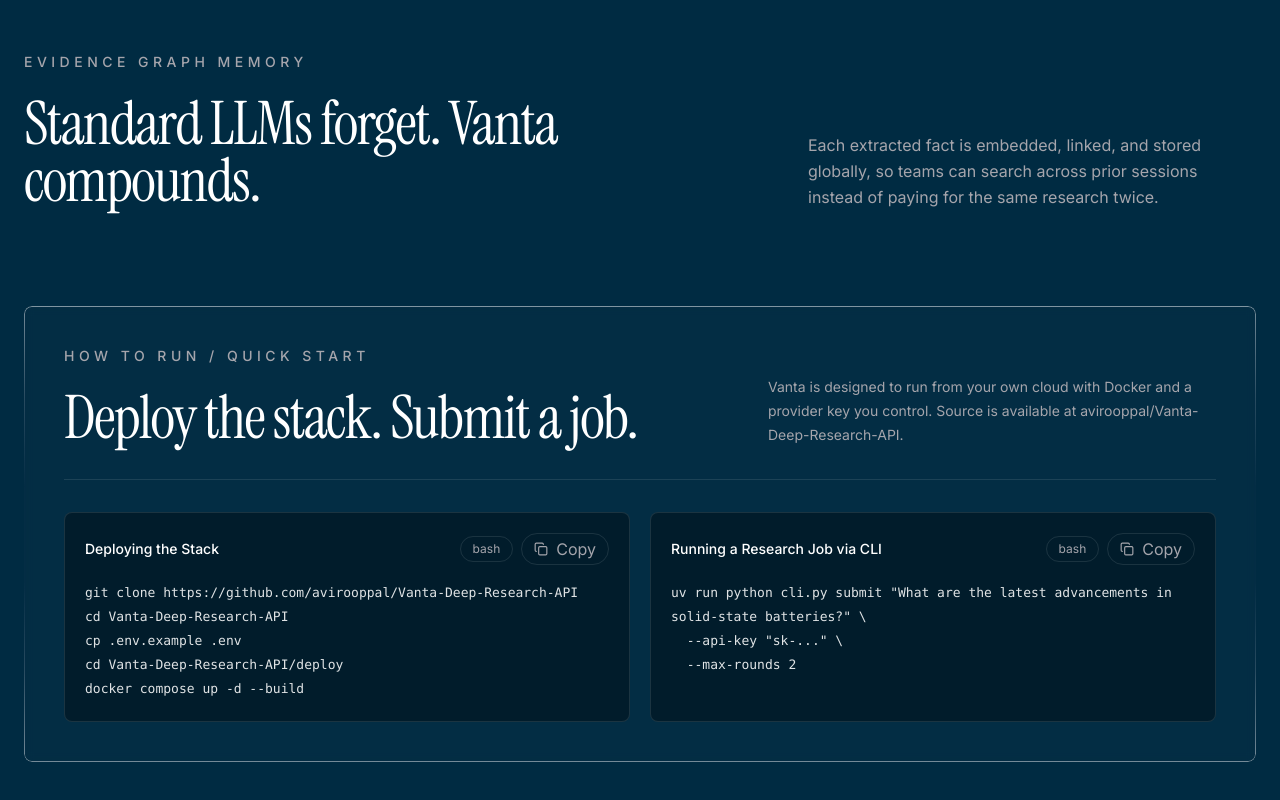
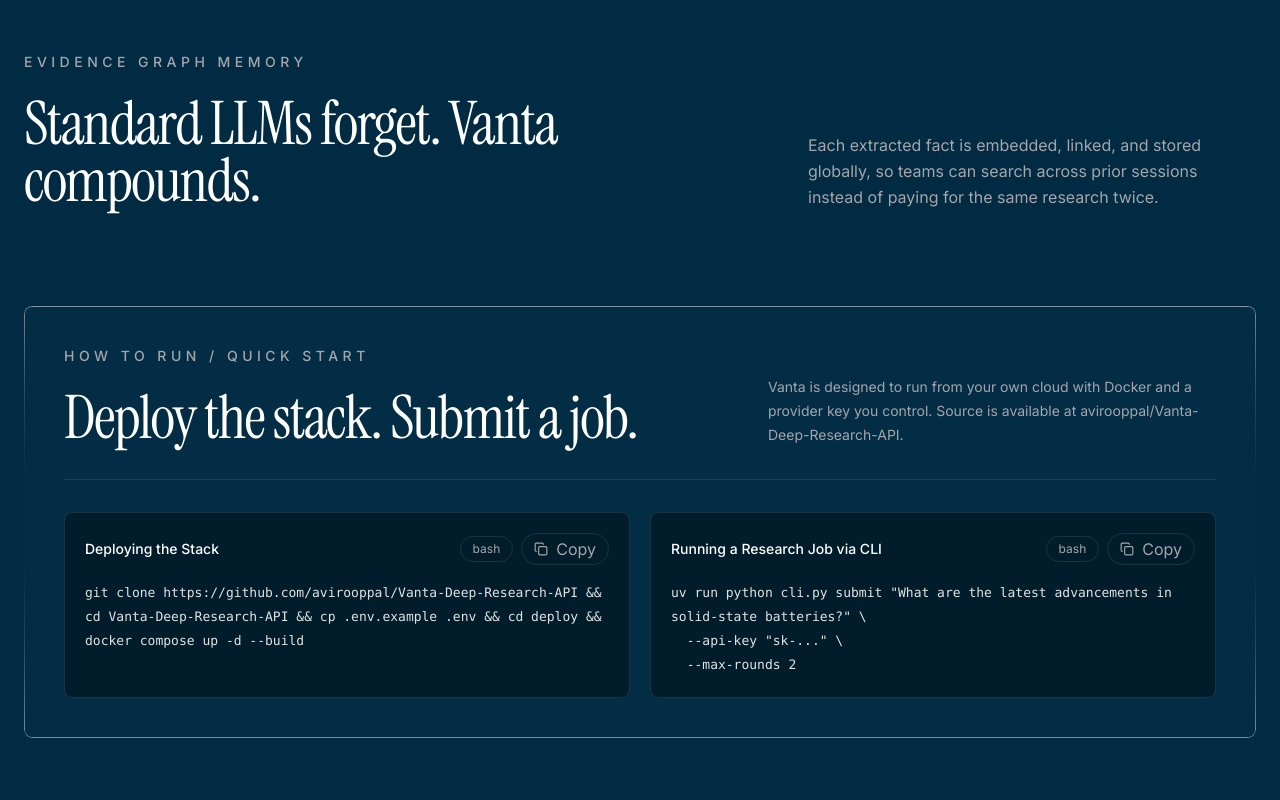
Before and after one commit to avirooppal/Vanta-Deep-Research-API, a React (Vite) app in the folder frontend/: page / in a window 1280 px wide. Shown: the part 1084-1884 px from the top of the page. Built offline with nearby package versions, Linux system fonts and the light colour scheme.

Commit message:
FIX: commands

```diff
--- a/frontend/src/App.tsx
+++ b/frontend/src/App.tsx
@@ -30,10 +30,10 @@
   },
 ];
 
-const deploySnippet = `git clone https://github.com/avirooppal/Vanta-Deep-Research-API
-cd Vanta-Deep-Research-API
-cp .env.example .env
-cd Vanta-Deep-Research-API/deploy
+const deploySnippet = `git clone https://github.com/avirooppal/Vanta-Deep-Research-API && \
+cd Vanta-Deep-Research-API && \
+cp .env.example .env && \
+cd deploy && \
 docker compose up -d --build`;
 
 const cliSnippet = `uv run python cli.py submit "What are the latest advancements in solid-state batteries?" \\
```
